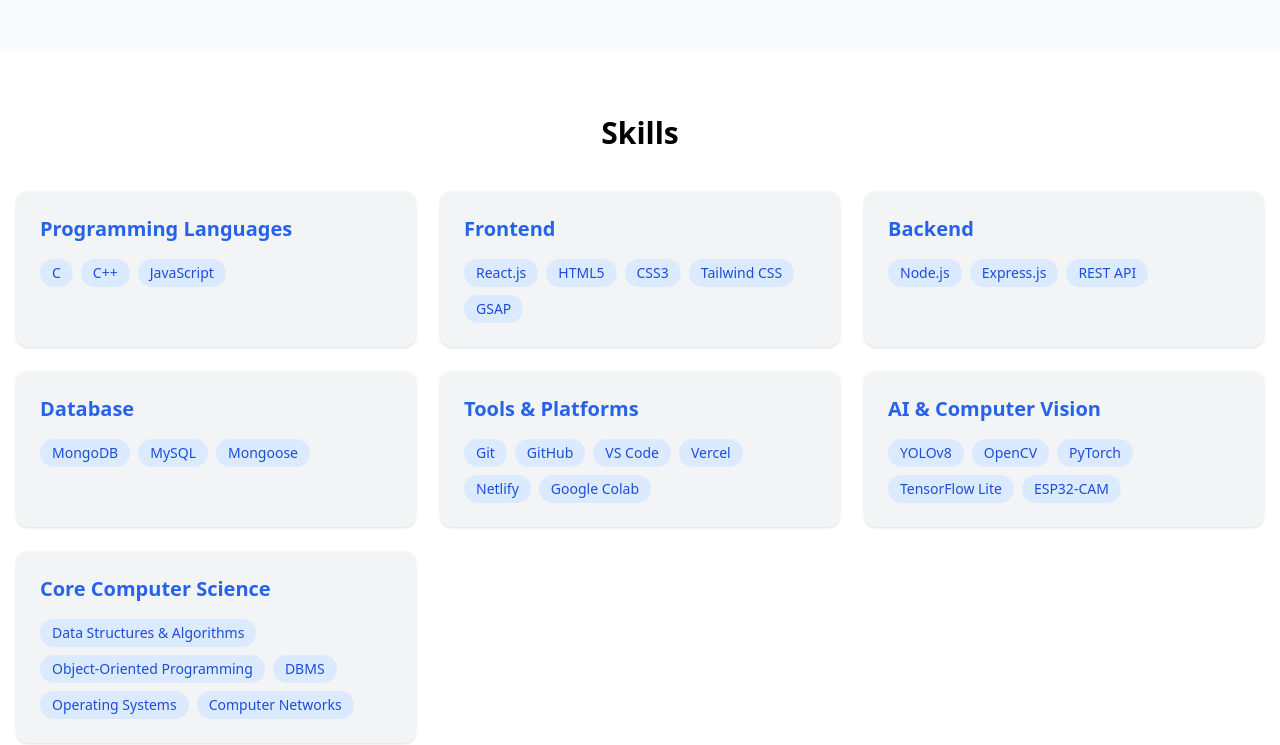
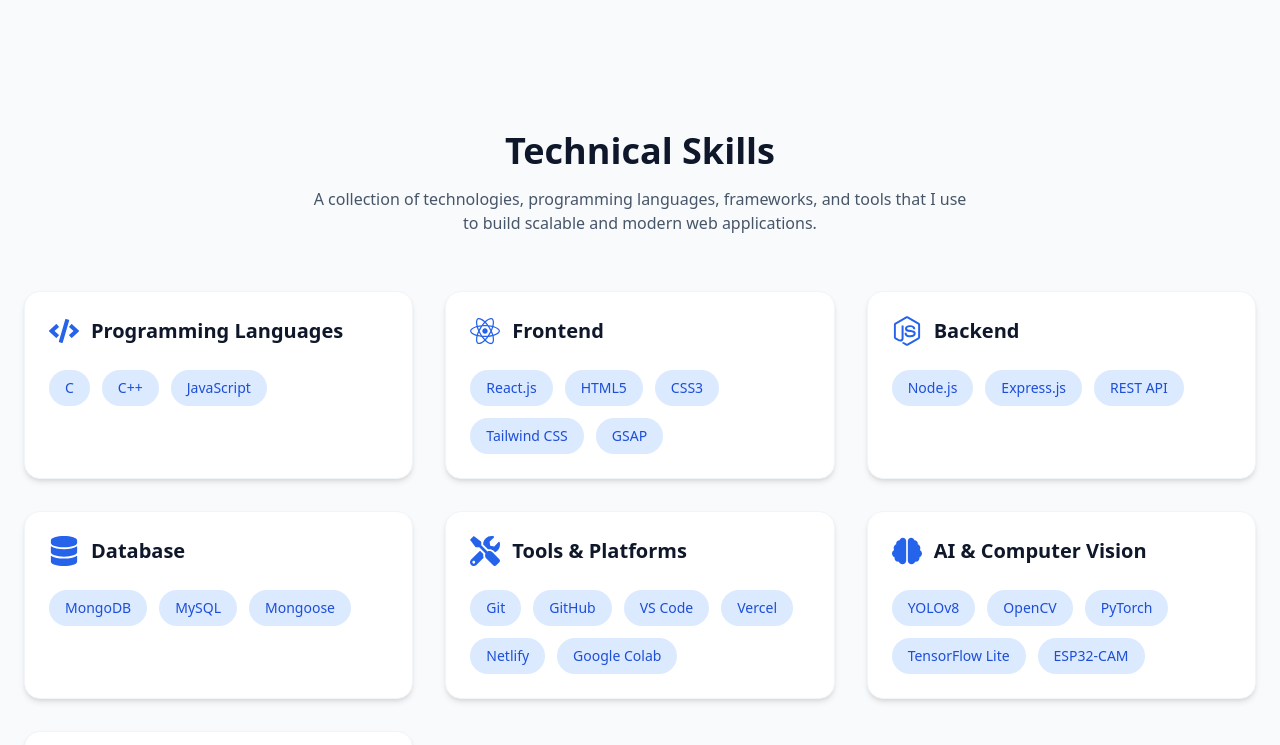
Before and after one commit to Shahbaz9832/My-Portfolio, a React (Vite) app: page / in a window 1280 px wide. Shown: the part 1660-2405 px from the top of the page. Built offline with nearby package versions, Linux system fonts and the light colour scheme.

Commit message:
Refactor Skills component for improved styling

```diff
--- a/src/components/Skills.jsx
+++ b/src/components/Skills.jsx
@@ -1,30 +1,60 @@
+import {
+  FaCode,
+  FaReact,
+  FaNodeJs,
+  FaDatabase,
+  FaTools,
+  FaBrain,
+  FaLaptopCode,
+} from "react-icons/fa";
+
 const skillCategories = [
   {
     title: "Programming Languages",
+    icon: <FaCode />,
     skills: ["C", "C++", "JavaScript"],
   },
   {
     title: "Frontend",
+    icon: <FaReact />,
     skills: ["React.js", "HTML5", "CSS3", "Tailwind CSS", "GSAP"],
   },
   {
     title: "Backend",
+    icon: <FaNodeJs />,
     skills: ["Node.js", "Express.js", "REST API"],
   },
   {
     title: "Database",
+    icon: <FaDatabase />,
     skills: ["MongoDB", "MySQL", "Mongoose"],
   },
   {
     title: "Tools & Platforms",
-    skills: ["Git", "GitHub", "VS Code", "Vercel", "Netlify", "Google Colab"],
+    icon: <FaTools />,
+    skills: [
+      "Git",
+      "GitHub",
+      "VS Code",
+      "Vercel",
+      "Netlify",
+      "Google Colab",
+    ],
   },
   {
     title: "AI & Computer Vision",
-    skills: ["YOLOv8", "OpenCV", "PyTorch", "TensorFlow Lite", "ESP32-CAM"],
+    icon: <FaBrain />,
+    skills: [
+      "YOLOv8",
+      "OpenCV",
+      "PyTorch",
+      "TensorFlow Lite",
+      "ESP32-CAM",
+    ],
   },
   {
     title: "Core Computer Science",
+    icon: <FaLaptopCode />,
     skills: [
       "Data Structures & Algorithms",
       "Object-Oriented Programming",
@@ -39,33 +69,60 @@
   return (
     <section
       id="skills"
-      className="bg-white dark:bg-gray-800 py-16 px-4 transition-colors"
+      className="bg-slate-50 dark:bg-slate-900 py-20 px-6 transition-colors"
     >
-      <div className="container mx-auto">
-        <h3 className="text-3xl font-bold text-center mb-10">Skills</h3>
+      <div className="container mx-auto max-w-7xl">
 
-        <div className="grid md:grid-cols-2 lg:grid-cols-3 gap-6">
+        {/* Heading */}
+        <div className="text-center mb-14">
+          <h2 className="text-4xl font-bold text-slate-900 dark:text-white">
+            Technical Skills
+          </h2>
+
+          <p className="mt-4 text-slate-600 dark:text-slate-400 max-w-2xl mx-auto">
+            A collection of technologies, programming languages, frameworks,
+            and tools that I use to build scalable and modern web
+            applications.
+          </p>
+        </div>
+
+        {/* Cards */}
+        <div className="grid md:grid-cols-2 lg:grid-cols-3 gap-8">
+
           {skillCategories.map((category, index) => (
             <div
               key={index}
-              className="bg-gray-100 dark:bg-gray-900 rounded-xl p-6 shadow hover:shadow-lg transition"
+              className="bg-white dark:bg-slate-800 rounded-2xl p-6 shadow-md hover:shadow-xl hover:-translate-y-2 transition-all duration-300 border border-slate-100 dark:border-slate-700"
             >
-              <h4 className="text-xl font-semibold mb-4 text-blue-600">
-                {category.title}
-              </h4>
+              {/* Title */}
+              <div className="flex items-center gap-3 mb-6">
 
-              <div className="flex flex-wrap gap-2">
+                <div className="text-3xl text-blue-600">
+                  {category.icon}
+                </div>
+
+                <h3 className="text-xl font-bold text-slate-900 dark:text-white">
+                  {category.title}
+                </h3>
+
+              </div>
+
+              {/* Skills */}
+              <div className="flex flex-wrap gap-3">
+
                 {category.skills.map((skill, i) => (
                   <span
                     key={i}
-                    className="bg-blue-100 dark:bg-blue-900 text-blue-700 dark:text-blue-300 px-3 py-1 rounded-full text-sm font-medium"
+                    className="bg-blue-100 dark:bg-blue-900/40 text-blue-700 dark:text-blue-300 px-4 py-2 rounded-full text-sm font-medium hover:scale-105 transition"
                   >
                     {skill}
                   </span>
                 ))}
+
               </div>
             </div>
           ))}
+
         </div>
       </div>
     </section>
```
